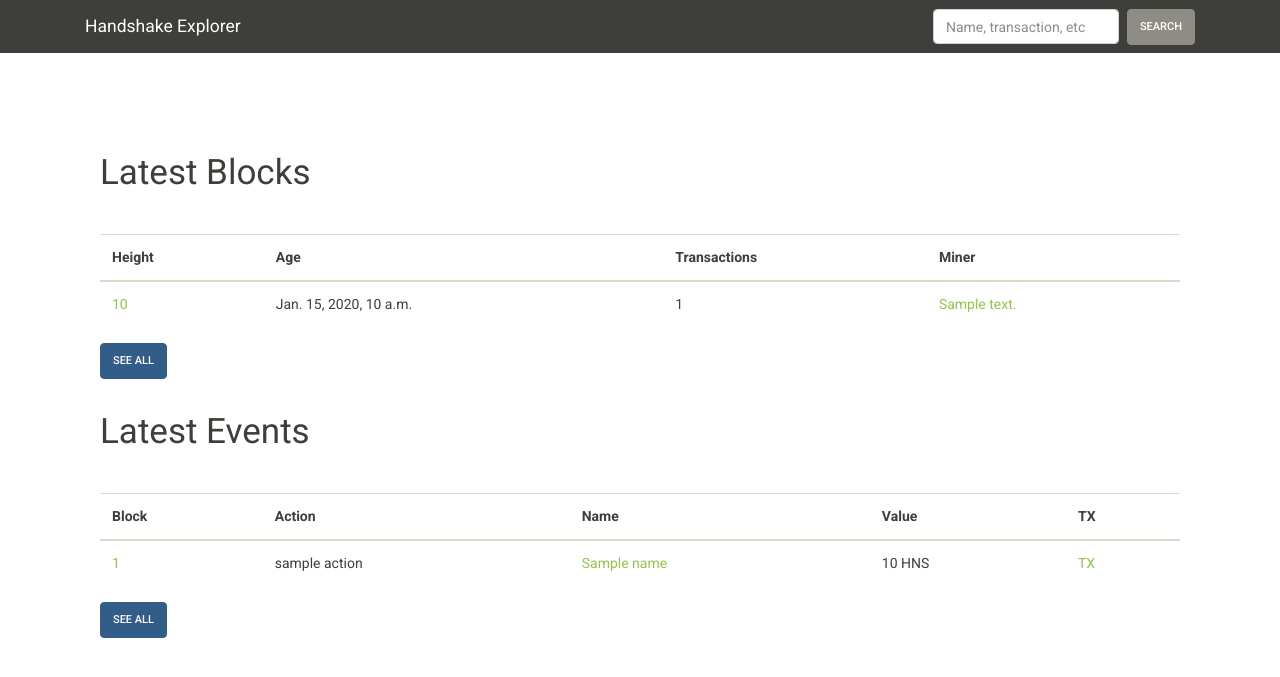
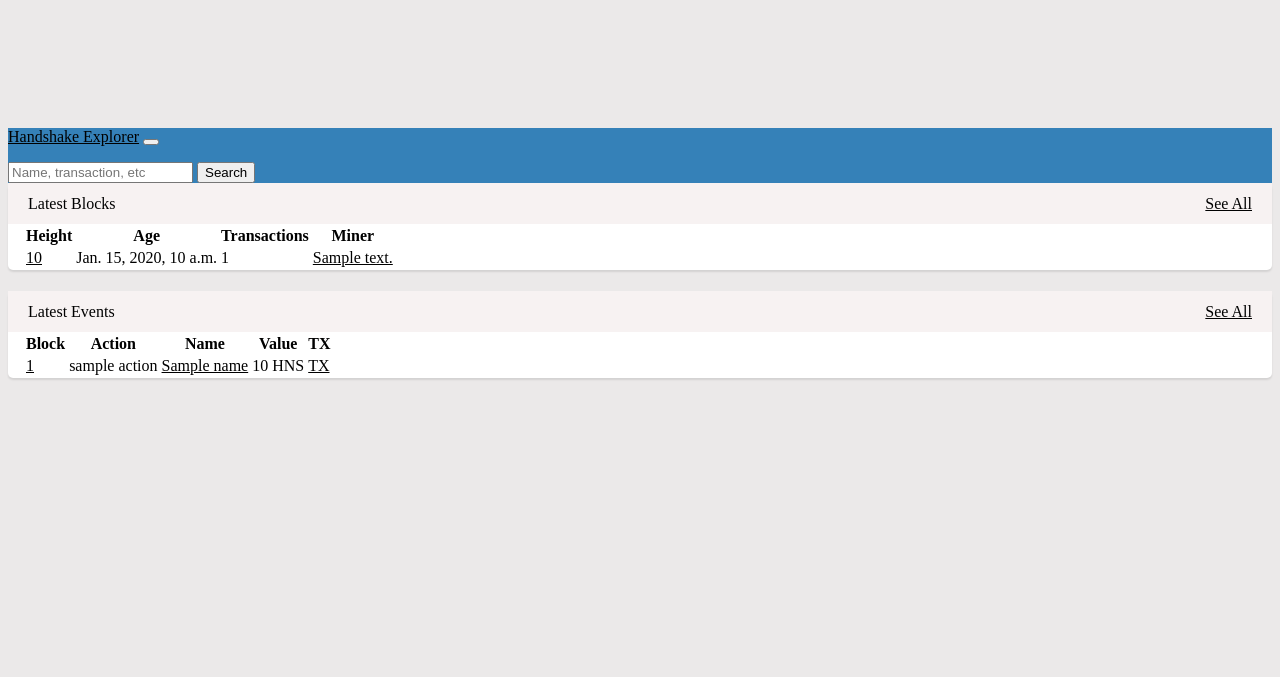
Before and after one commit to tdickman/handshake-explorer, a Django app: template hsdexplorer/explorer/templates/explorer/index.html in a window 1280 px wide. Shown: the top 677 px of the page. Run offline with Django 3.2, Linux system fonts and the light colour scheme; the template is opened without the code that fills it: most values are stand-ins (such as "Sample title", 1, 10 or a date in 2020); style sheets or scripts are compiled from the project's sources; some libraries are stand-ins or nearby versions.

Commit message:
Initial steps towards new templating system:
* Moved to scss based system
* Started updating ui

```diff
--- /dev/null
+++ b/hsdexplorer/explorer/static/scss/main.scss
@@ -0,0 +1,5 @@
+@import 'vendor/bootstrap';
+@import 'partials/box';
+@import 'partials/layout';
+@import 'partials/header';
+@import 'partials/tables';
--- /dev/null
+++ b/hsdexplorer/explorer/static/scss/partials/_box.scss
@@ -0,0 +1,27 @@
+.box {
+  margin-bottom: 21px;
+  width: 100%;
+  background-color: #FFF;
+  border-radius: 5px;
+  box-shadow: 0 2px 2px rgba(0, 0, 0, 0.1);
+}
+
+.box-header {
+  background-color: #F7F2F2;
+  line-height: 21px;
+  padding: 10px 20px;
+}
+
+.box-header-right {
+  float: right;
+}
+
+.box-header-title {
+  color: #000;
+  font-size: 16px;
+}
+
+.box-body {
+  padding-left: 15px;
+  padding-right: 15px;
+}
--- /dev/null
+++ b/hsdexplorer/explorer/static/scss/partials/_header.scss
@@ -0,0 +1,3 @@
+.bg-primary {
+  background-color: #3581B8 !important;
+}
--- a/hsdexplorer/explorer/static/css/custom.css
+++ b/hsdexplorer/explorer/static/scss/partials/_layout.scss
@@ -35,3 +35,13 @@ h2 {
   margin-right: 0px;
   margin-left: 0px;
 }
+
+/* Layout */
+body {
+  background-color: #EBE9E9;
+}
+
+/* Links */
+a {
+  color: #000;
+}
--- a/hsdexplorer/explorer/templates/explorer/base.html
+++ b/hsdexplorer/explorer/templates/explorer/base.html
@@ -1,3 +1,4 @@
+{% load sass_tags %}
 {% load tz_detect %}
 {% load static %}
 <!DOCTYPE html>
@@ -7,8 +8,7 @@
     <title>{% block title %}{% endblock %}</title>
     <meta name="viewport" content="width=device-width, initial-scale=1">
     <meta http-equiv="X-UA-Compatible" content="IE=edge" />
-    <link rel="stylesheet" href="{% static "css/bootstrap.min.css" %}" media="screen">
-    <link rel="stylesheet" href="{% static "css/custom.css" %}" media="screen">
+    <link rel="stylesheet" href="{% sass_src 'scss/main.scss' %}" media="screen">
     <!-- Global site tag (gtag.js) - Google Analytics -->
     <script async src="https://www.googletagmanager.com/gtag/js?id=UA-5521861-16"></script>
     <script>
--- a/hsdexplorer/explorer/templates/explorer/index.html
+++ b/hsdexplorer/explorer/templates/explorer/index.html
@@ -2,20 +2,23 @@
 {% block title %}Handshake Explorer: Home{% endblock %}
 {% block content %}
 <div class="page-header" id="banner">
-	<div class="row">
-		<div class="col-lg-12">
-      <h1>Latest Blocks</h1>
+  <div class="box">
+    <div class="box-header">
+      <div class="box-header-right"><a href="/blocks">See All</a></div>
+      <div class="box-header-title">Latest Blocks</div>
+    </div>
+    <div class="box-body">
       {% include "explorer/_block-table.html" with blocks=blocks %}
-      <a role="button" href="/blocks" class="btn btn-primary">See All</a>
     </div>
-	</div>
-	<div class="row">
-		<div class="col-lg-12">
-      <h1>Latest Events</h1>
+  </div>
+  <div class="box">
+    <div class="box-header">
+      <div class="box-header-right"><a href="/events">See All</a></div>
+      <div class="box-header-title">Latest Events</div>
+    </div>
+    <div class="box-body">
       {% include "explorer/_events-table.html" %}
-      <a role="button" href="/events" class="btn btn-primary">See All</a>
-    </div>
-	</div>
+  </div>
 </div>
 <br/>
 {% endblock %}
--- a/hsdexplorer/hsdexplorer/settings.py
+++ b/hsdexplorer/hsdexplorer/settings.py
@@ -37,6 +37,7 @@ INSTALLED_APPS = [
     'django.contrib.sessions',
     'django.contrib.messages',
     'django.contrib.staticfiles',
+    'sass_processor',
     'explorer',
     'tz_detect',
     'debug_toolbar',
@@ -128,6 +129,11 @@ SESSION_ENGINE = 'django.contrib.sessions.backends.signed_cookies'
 STATIC_URL = '/static/'
 STATICFILES_STORAGE = 'whitenoise.storage.CompressedManifestStaticFilesStorage'
 STATIC_ROOT = os.path.join(BASE_DIR, 'static')
+STATICFILES_FINDERS =  [
+    'django.contrib.staticfiles.finders.FileSystemFinder',
+    'django.contrib.staticfiles.finders.AppDirectoriesFinder',
+    'sass_processor.finders.CssFinder',
+]
 
 OPEN_PERIOD = 73
 BIDDING_PERIOD = 288
```
Also changed, not shown: hsdexplorer/explorer/static/scss/partials/_tables.scss (added), hsdexplorer/explorer/static/scss/vendor/_bootstrap.scss (renamed from hsdexplorer/explorer/static/css/bootstrap.min.css), 4 other files.
